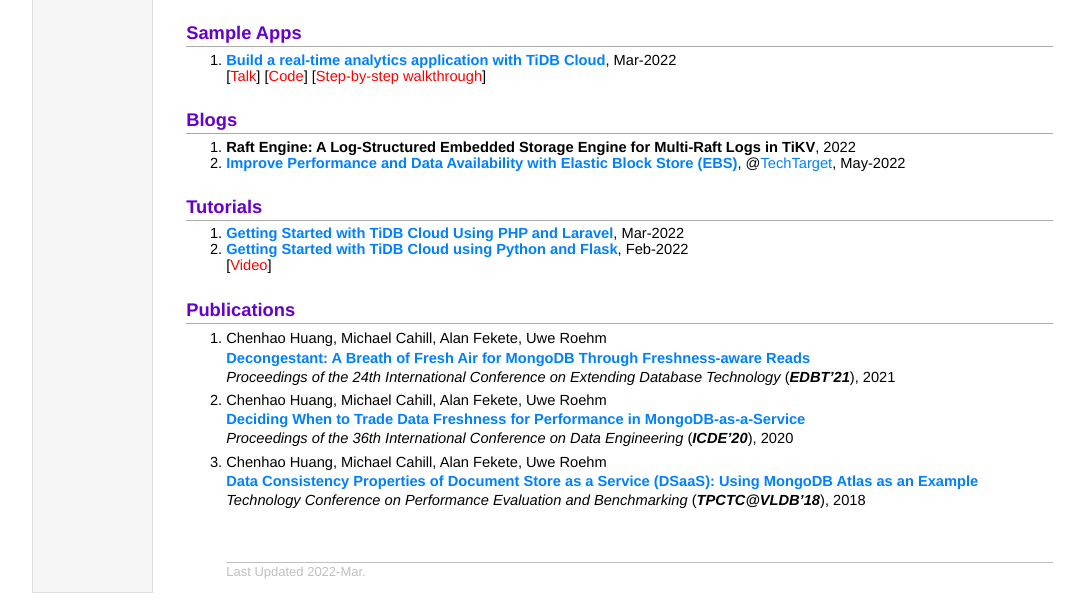
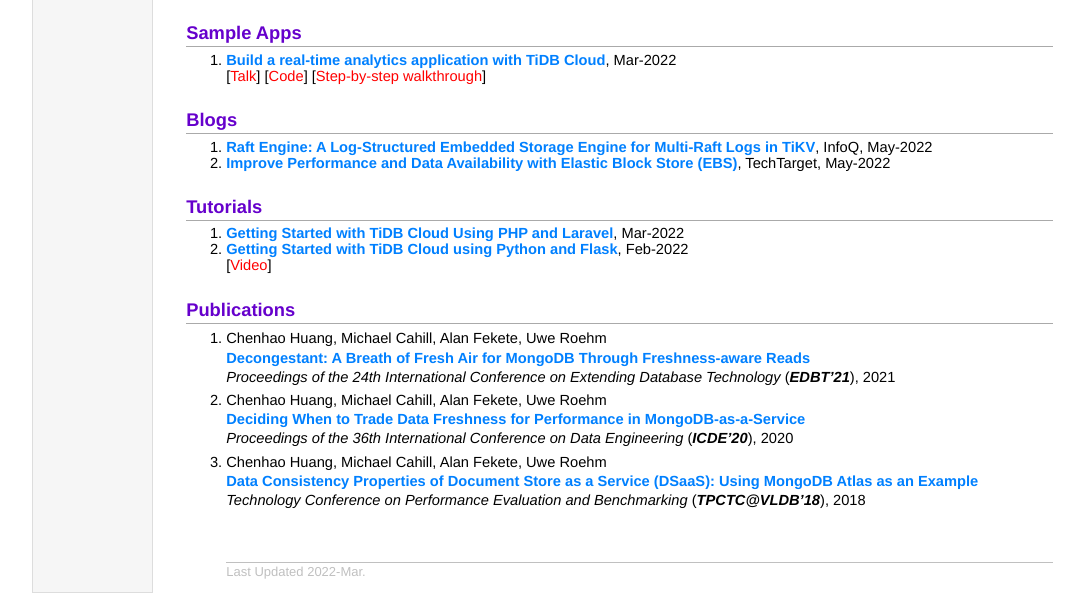
Before and after one commit to Erinnn3746/chenhao-huang.github.io, a plain HTML site: page index.html in a window 1280 px wide. Shown: the part 247-850 px from the top of the page, without its empty margins (82-1166 px from the left). Drawn offline with Linux system fonts and the light colour scheme.

Commit message:
Update index.html

```diff
--- a/index.html
+++ b/index.html
@@ -46,8 +46,8 @@
 <h2><dev id="dev_blogs">Blogs</dev></h2>
 <p>
 <ol>
-<li><b>Raft Engine: A Log-Structured Embedded Storage Engine for Multi-Raft Logs in TiKV</b>, 2022<br />
-<li><b><a href="https://www.datasciencecentral.com/improve-performance-and-data-availability-with-elastic-block-store-ebs/" target="_blank">Improve Performance and Data Availability with Elastic Block Store (EBS)</a></b>, @<a href="https://www.datasciencecentral.com/" target="_blank">TechTarget</a>, May-2022<br />
+<li><b><a href="https://www.infoq.com/articles/raft-engine-tikv-database/" target="_blank">Raft Engine: A Log-Structured Embedded Storage Engine for Multi-Raft Logs in TiKV</a></b>, InfoQ, May-2022<br />
+<li><b><a href="https://www.datasciencecentral.com/improve-performance-and-data-availability-with-elastic-block-store-ebs/" target="_blank">Improve Performance and Data Availability with Elastic Block Store (EBS)</a></b>, TechTarget, May-2022<br />
 </p>
 </li>
 </ol>
```
